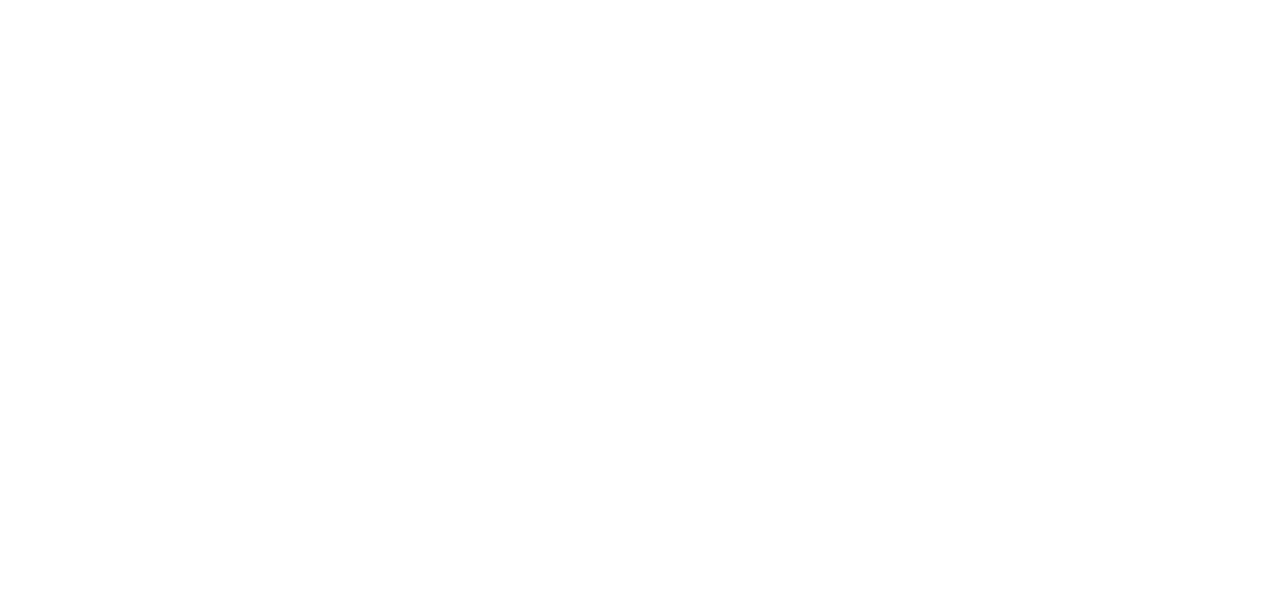
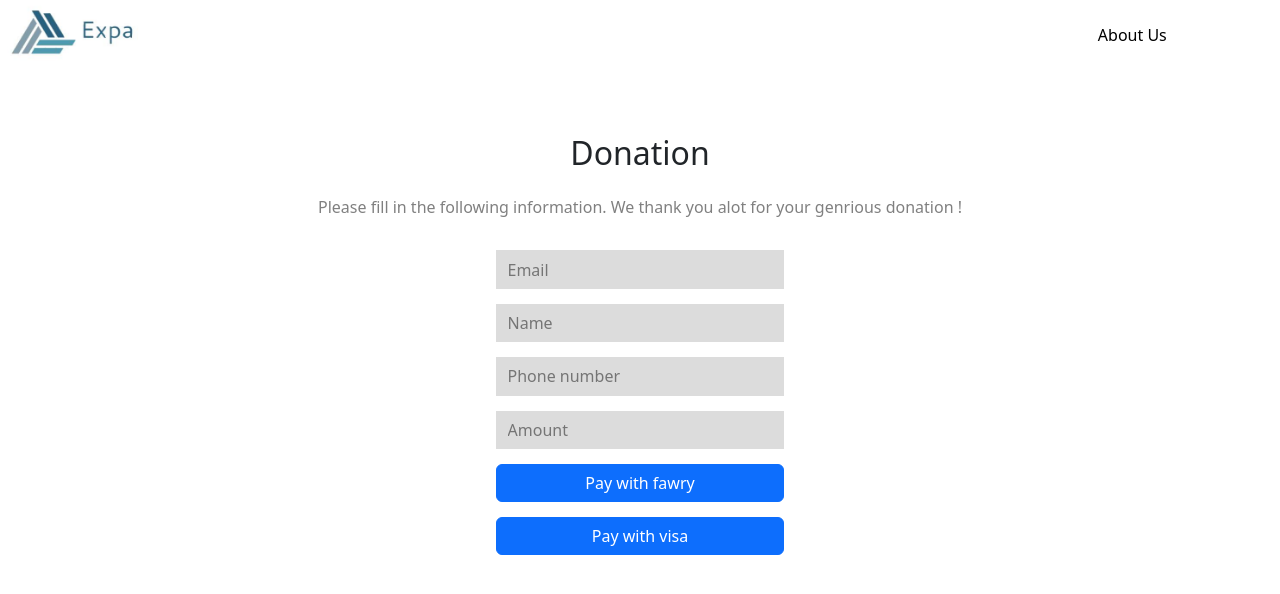
Before and after one commit to mohamedsaber122/Expa-Project, a React (Create React App) app: page /dontaion in a window 1280 px wide. Before the commit this address had no page. Shown: the top 594 px of the page. Built offline with nearby package versions, Linux system fonts and the light colour scheme.

Commit message:
added-donation

```diff
--- a/src/App.js
+++ b/src/App.js
@@ -12,6 +12,7 @@ import ProjectDetails from "./Components/Project details/ProjectDetails";
 import Applicants from "./Components/Applicants/Applicants";
 import ApplicantsReview from "./Components/Applicants/ApplicantsReview";
 import AboutUs from "./Components/About us/AboutUs";
+import Donation from "./Components/Donation/Donation";
 
 function App() {
   return (
@@ -22,7 +23,6 @@ function App() {
           element={
             <>
               <Body />
-
             </>
           }
         />
@@ -35,6 +35,7 @@ function App() {
         <Route path="/sign-up" element={<SignUp />} />
         <Route path="/create-project" element={<CreateProject />} />
         <Route path="/about-us" element={<AboutUs />} />
+        <Route path="/dontaion" element={<Donation />} />
       </Routes>
     </>
   );
--- /dev/null
+++ b/src/Components/Donation/Donation.css
@@ -0,0 +1,29 @@
+.signup-main {
+  height: 100vh;
+  margin: 5%;
+}
+.signup-container {
+  margin-top: 50px;
+  display: flex;
+  flex-direction: column;
+  justify-content: flex-start;
+  align-items: center;
+  gap: 15px;
+  height: 80vh;
+  margin-top: 0px;
+}
+
+.signup-container p {
+  color: grey;
+}
+.signup-container input {
+  width: 25%;
+  padding: 1%;
+  height: 6%;
+  border: 0px;
+  background-color: #dcdcdc;
+}
+
+Button {
+  width: 25%;
+}
--- /dev/null
+++ b/src/Components/Donation/Donation.js
@@ -0,0 +1,70 @@
+import React from "react";
+import NavBar from "../Landing Page/NavBar";
+import "./Donation.css";
+import { useState } from "react";
+import { Button } from "react-bootstrap";
+import axios from "axios";
+import { useNavigate } from "react-router";
+const Donation = () => {
+  const [name, setName] = useState("");
+  const [email, setEmail] = useState("");
+  const [phone, setPhone] = useState("");
+  const [amount, setAmount] = useState("");
+  const navigate = useNavigate();
+
+  const handleClick = () => {
+    axios
+      .post("https://expa-server.onrender.com/SendDonation", {
+        name: name,
+        email: email,
+        phoneNumber: phone,
+        amount: amount,
+      })
+      .then((response) => {
+        console.log(response);
+      })
+      .catch((err) => console.log(err));
+    alert("Thank you for donation");
+    navigate("/");
+  };
+  return (
+    <div>
+      <NavBar />
+      <div className="signup-main">
+        <div className="signup-container">
+          <h2>Donation</h2>
+          <p>
+            Please fill in the following information. We thank you alot for your
+            genrious donation !
+          </p>
+          <input
+            onChange={(e) => setEmail(e.target.value)}
+            type="text"
+            placeholder="Email"
+          />
+          <input
+            onChange={(e) => setName(e.target.value)}
+            type="text"
+            placeholder="Name"
+          />
+
+          <input
+            onChange={(e) => setPhone(e.target.value)}
+            type="text"
+            placeholder="Phone number"
+          />
+          <input
+            onChange={(e) => setAmount(e.target.value)}
+            type="text"
+            placeholder="Amount"
+          />
+
+          <Button onClick={handleClick}>Pay with fawry</Button>
+          <Button onClick={handleClick}>Pay with visa</Button>
+        </div>
+      </div>
+    </div>
+  );
+};
+
+export default Donation;
```
